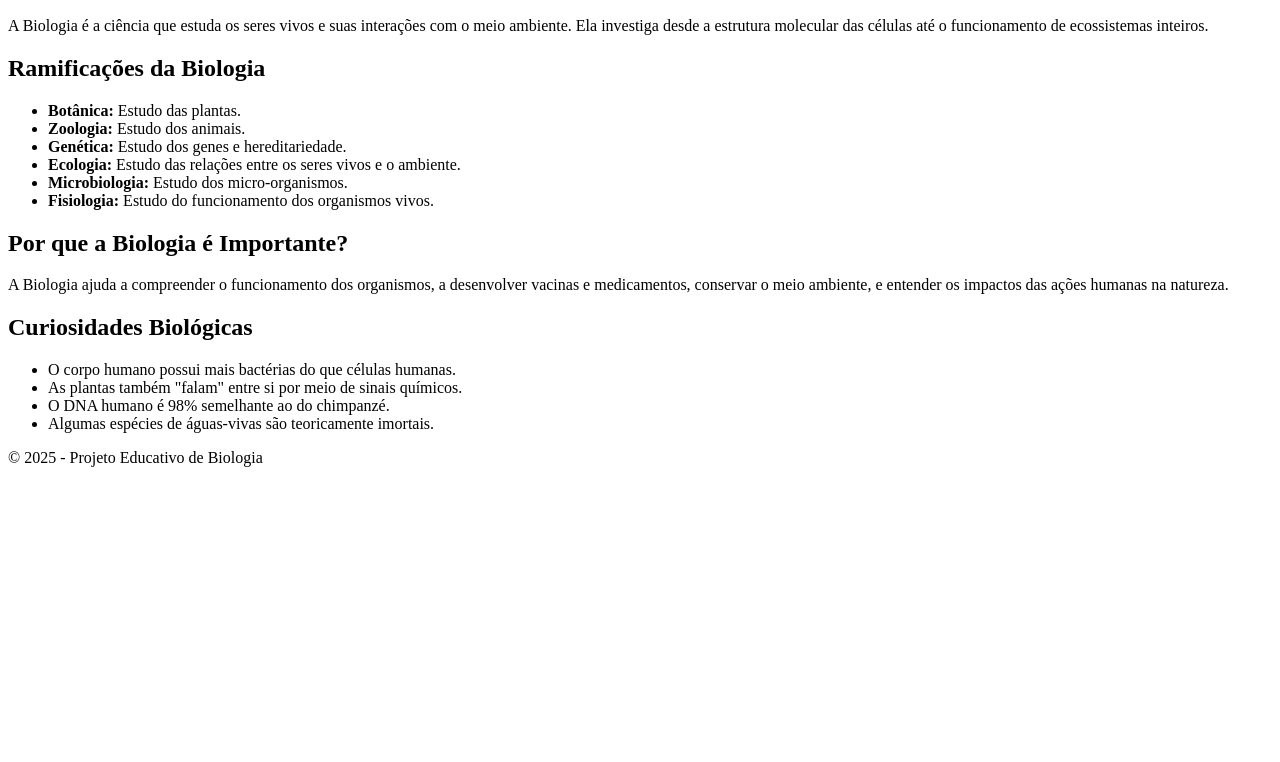
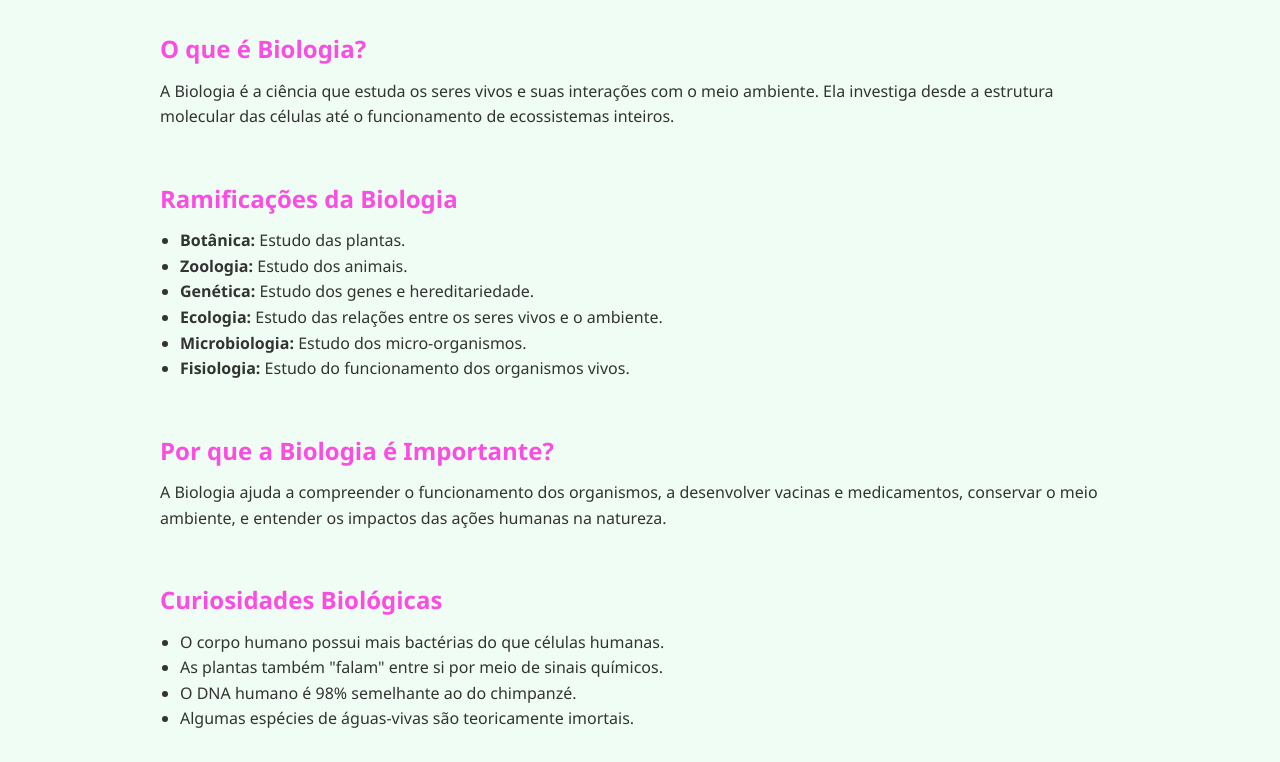
Before and after one commit to Antoniacarvalho15/site_escolaaAB, a plain HTML site: page index.html in a window 1280 px wide. Shown: the part 111-873 px from the top of the page. Before the commit the page ends 800 px from the top, so only its background shows below. Drawn offline with Linux system fonts and the light colour scheme.

Commit message:
Update index.html

```diff
--- a/index.html
+++ b/index.html
@@ -4,7 +4,7 @@
   <meta charset="UTF-8">
   <meta name="viewport" content="width=device-width, initial-scale=1.0">
   <title>Biologia - O Mundo da Vida</title>
-  <link rel="stylesheet" href="css.site_escolaa.css">
+  <link rel="stylesheet" href="style.css">
 </head>
 <body>
   <header>
```
